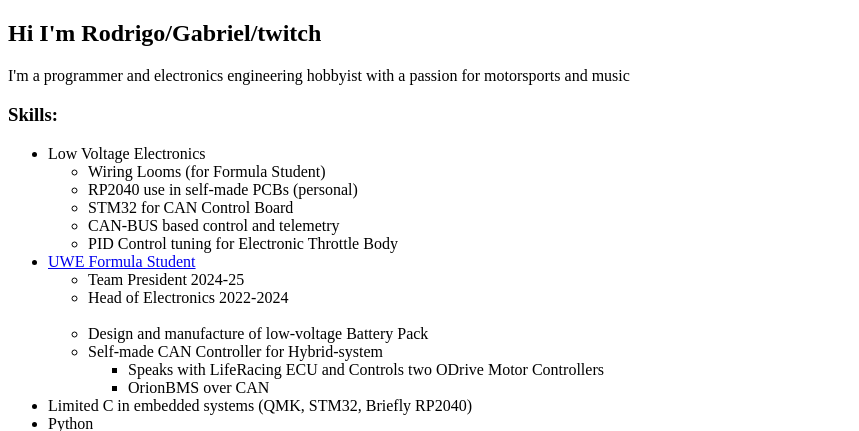
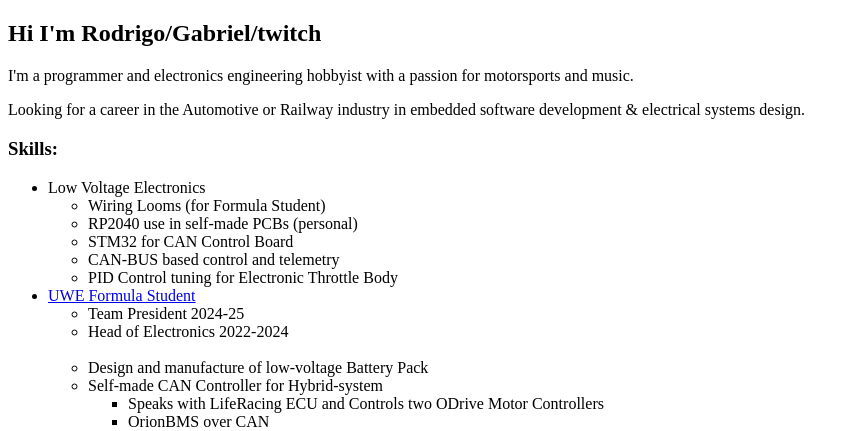
Before and after one commit to twitch0001/personal-site, a Flask app: page / in a window 1280 px wide. Shown: the part 145-576 px from the top of the page, without its empty margins (0-859 px from the left). Run offline with Flask 3, Linux system fonts and the light colour scheme.

Commit message:
Clarity: Add more detail to home page & uwefs

```diff
--- a/templates/home.html
+++ b/templates/home.html
@@ -18,7 +18,8 @@
 
 <div>
 <h2>Hi I'm Rodrigo/Gabriel/twitch</h2>
-    <p style="margin-bottom: 3px">I'm a programmer and electronics engineering hobbyist with a passion for motorsports and music</p>
+<p style="margin-bottom: 3px">I'm a programmer and electronics engineering hobbyist with a passion for motorsports and music.</p>
+<p>Looking for a career in the Automotive or Railway industry in embedded software development & electrical systems design.</p>
 </div>
 
 <h3>Skills:</h3>
--- a/templates/projects/uwefs.html
+++ b/templates/projects/uwefs.html
@@ -6,7 +6,7 @@
         <p>
             From 2022 to 2025 I was involved in UWE's Formula Student team, which takes part in the Formula Student Competition, a global engineering design competition, built to train engineers to improve practical skills and cohesive documentation along with competitive design.
         </p>
-        <p>My role went from Head of Electronics to Team Principle in my last year, where I had the fantastic opportunity to oversee the day-to-day operation of the team and ensure a smooth year. We built the team's 12th car and came a record 5th in Formula Student Spain</p>
+        <p>My role went from Head of Electronics to Team Principle in my last year, where I had the fantastic opportunity to oversee the day-to-day operation of the team and ensure a smooth year. We built the team's 12th car and came a record 5th in Formula Student Spain, the team's second best result.</p>
     </div>
     <hr style="color: #BB86FC;"/>
     <div id="main-section">
```
